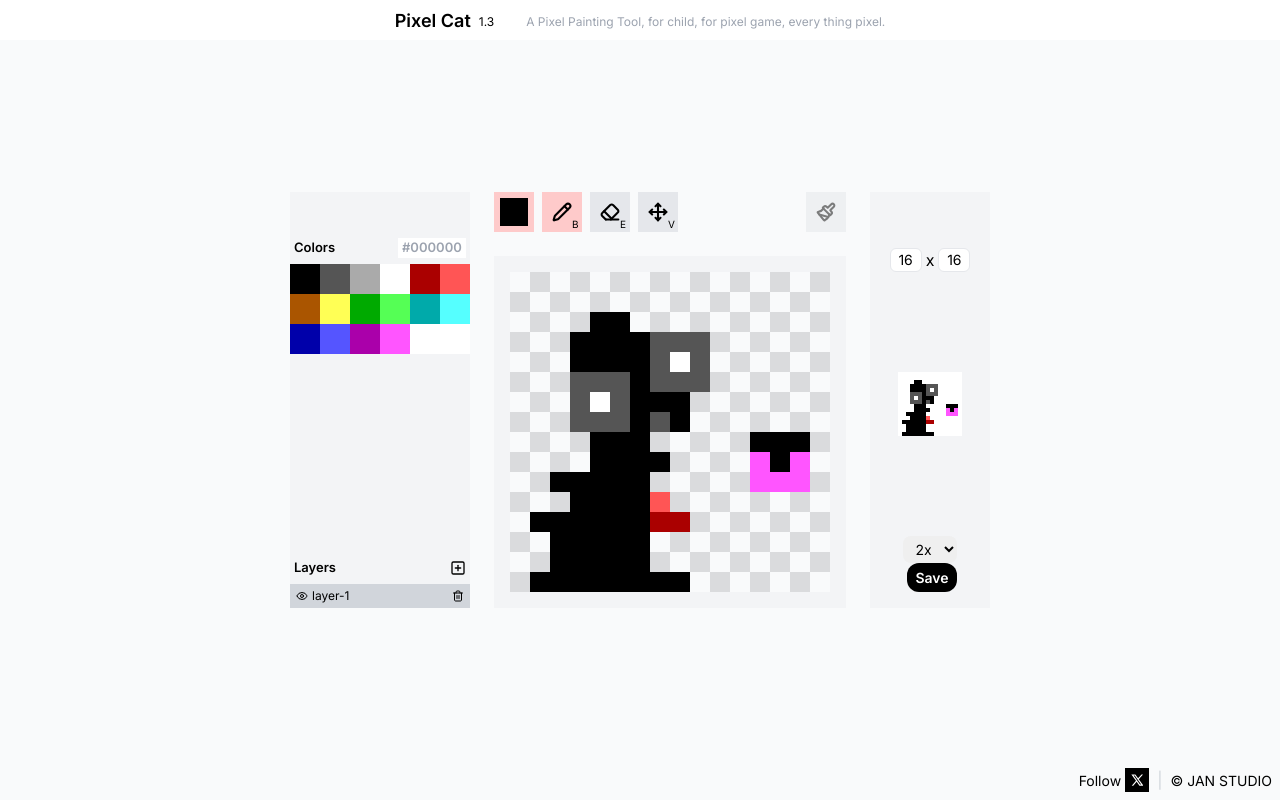
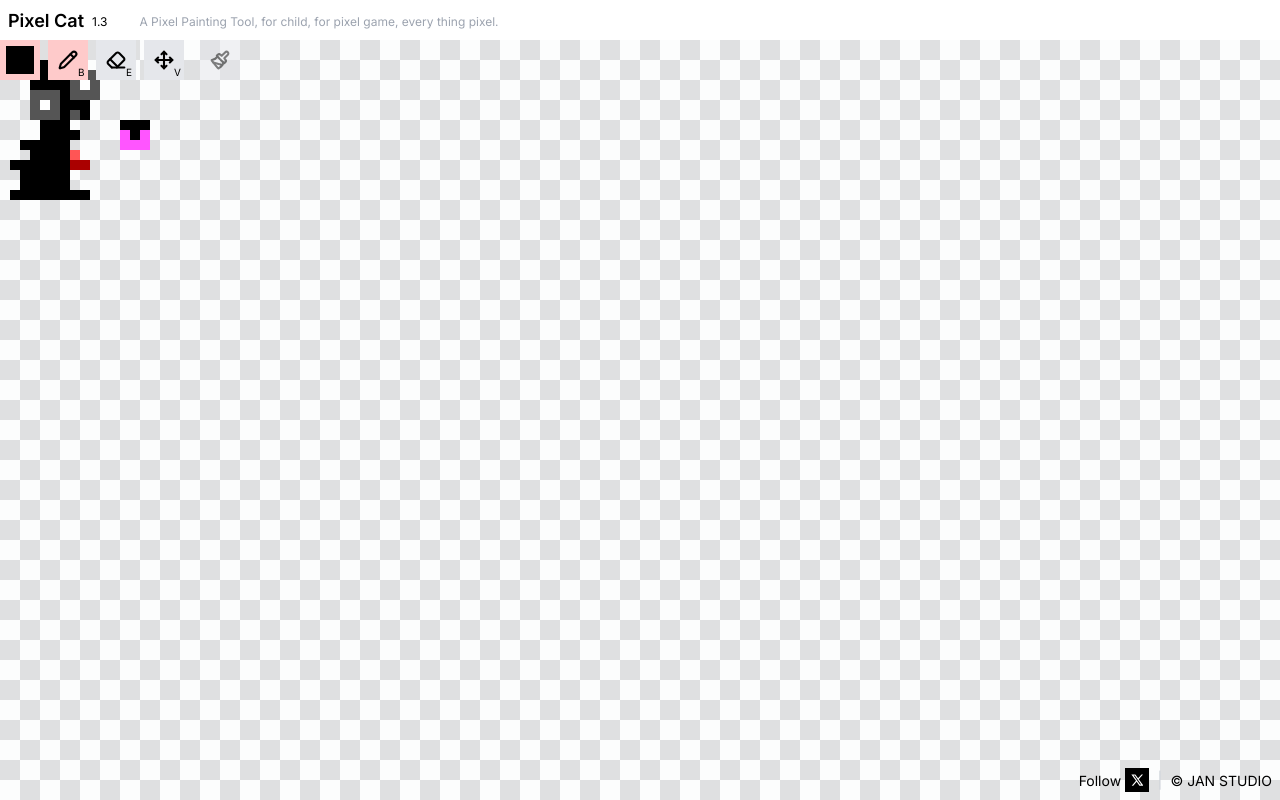
Before and after one commit to qilei0529/pixel-maker, a Next.js app: page / in a window 1280 px wide. Built offline with nearby package versions, Linux system fonts and the light colour scheme.

Commit message:
feat: make the canvas full screen

```diff
--- a/app/page.tsx
+++ b/app/page.tsx
@@ -6,7 +6,7 @@ export default function Home() {
   return (
     <main>
       <div className="absolute top-0 w-screen left-0 z-10 h-[40px] flex items-center p-2 space-x-2 bg-white">
-        <div className="flex-1 space-x-2 flex flex-row items-center justify-center">
+        <div className="flex-1 space-x-2 flex flex-row items-center">
           <span className="text-[18px] font-semibold">Pixel Cat</span>
           <span className="text-[12px] mt-1">{version}</span>
           <span className="w-4"></span>
--- a/components/canvas/board_canvas.tsx
+++ b/components/canvas/board_canvas.tsx
@@ -7,14 +7,16 @@ export default function BoardCanvas({
   pixelSize,
   layer,
   layers,
-  offset,
+  moveOffset,
+  viewOffset,
   onDraw,
   onDrawEnd,
   onMove,
   onMoveEnd,
 }: {
   size: { width: number; height: number }
-  offset: { x: number; y: number }
+  moveOffset: { x: number; y: number }
+  viewOffset: { x: number; y: number }
   pixels: any[]
   layer: number
   layers: any[]
@@ -24,13 +26,27 @@ export default function BoardCanvas({
   onMove?: (size: { width: number; height: number }) => void
   onMoveEnd?: (size: { width: number; height: number }) => void
 }) {
-  const canvasWidth = size.width * pixelSize
-  const canvasHeight = size.height * pixelSize
+  const screenSize = useMemo(() => {
+    return {
+      width: size.width * 20,
+      height: size.height * 20,
+    }
+  }, [size])
 
-  const getGridColor = (color: string, index: number) => {
+  const viewPixelSize = 20
+
+  const viewSize = useMemo(() => {
+    return {
+      width: Math.floor(screenSize.width / viewPixelSize),
+      height: Math.floor(screenSize.height / viewPixelSize),
+    }
+  }, [screenSize])
+
+  const getGridColor = (color: string, index: number, x: number, y: number) => {
     // reduce clear color for grid shadow display
-    const d = Math.floor(index / size.width)
-    if ((index + d) % 2 === 1) {
+    let isGray = true
+    isGray = (x + y) % 2 == 0
+    if (isGray) {
       return "rgba(0,0,0,.1)"
     }
     return "rgba(255,255,255,0.5)"
@@ -49,8 +65,8 @@ export default function BoardCanvas({
 
   const boardPixels = useMemo(() => {
     let newPixels: { x: number; y: number }[] = []
-    for (let y = 0; y < size.height; y++) {
-      for (let x = 0; x < size.width; x++) {
+    for (let y = 0; y < viewSize.height; y++) {
+      for (let x = 0; x < viewSize.width; x++) {
         newPixels.push({
           x,
           y,
@@ -58,7 +74,7 @@ export default function BoardCanvas({
       }
     }
     return newPixels
-  }, [size])
+  }, [viewSize])
 
   const layerVos = useMemo(() => {
     let vos: any = {}
@@ -70,21 +86,28 @@ export default function BoardCanvas({
 
   return (
     <Stage
-      className="select-none flex items-center justify-center min-w-[320px] min-h-[320px]"
-      width={canvasWidth}
-      height={canvasHeight}
+      className="board-canvas relative select-none flex items-center justify-center min-w-[320px] min-h-[320px]"
+      width={screenSize.width}
+      height={screenSize.height}
       onMouseMove={(e, size) => onMove?.(size)}
       onMouseMoveEnd={(e, size) => onMoveEnd?.(size)}
+      onMouseDraw={(e, touch: RectTouchEvent) => {
+        const pixel = {
+          x: Math.floor(touch.x / pixelSize),
+          y: Math.floor(touch.y / pixelSize),
+        }
+        onDraw?.(event, { ...touch, x: pixel.x, y: pixel.y })
+      }}
     >
       <Layer>
         {boardPixels.map((pixel, index) => (
           <Rect
             key={index}
-            x={pixel.x * pixelSize}
-            y={pixel.y * pixelSize}
-            width={pixelSize}
-            height={pixelSize}
-            fill={getGridColor("clear", index)}
+            x={pixel.x * viewPixelSize}
+            y={pixel.y * viewPixelSize}
+            width={viewPixelSize}
+            height={viewPixelSize}
+            fill={getGridColor("clear", index, pixel.x, pixel.y)}
             onMouseDown={(event, touch) =>
               onDraw?.(event, { ...touch, x: pixel.x, y: pixel.y })
             }
@@ -104,8 +127,10 @@ export default function BoardCanvas({
         {pixels.map((pixel, index) => {
           let curLayer = layer === pixel.layer
 
-          let x = (pixel.x + (curLayer ? offset.x : 0)) * pixelSize
-          let y = (pixel.y + (curLayer ? offset.y : 0)) * pixelSize
+          let x =
+            (pixel.x + (curLayer ? moveOffset.x : 0) + viewOffset.x) * pixelSize
+          let y =
+            (pixel.y + (curLayer ? moveOffset.y : 0) + viewOffset.y) * pixelSize
 
           // check curLayer ishide
           let layerItem = layerVos[pixel.layer]
--- a/components/canvas/layout.tsx
+++ b/components/canvas/layout.tsx
@@ -1,4 +1,4 @@
-import { useMemo } from "react"
+import { FC, ReactNode, useMemo } from "react"
 
 export default function Layout({
   size,
@@ -17,7 +17,6 @@ export default function Layout({
   sider?: any
   rightPanel?: any
 }) {
-  let sizeBarWidth = 180
   const boardSize = useMemo(() => {
     let width = Math.max(size.width, size.height) * pixelSize
     if (width > 640) {
@@ -28,16 +27,27 @@ export default function Layout({
     }
     return width
   }, [size])
+
   //
   return (
+    <div className="relative h-full w-full flex flex-col justify-center">
+      <div className="h-[40px]"></div>
+      <div className="flex-1">{content}</div>
+      <div className="absolute top-[40px] left-0 z-50">
+        <div className="flex flex-row space-x-2">{header}</div>
+      </div>
+    </div>
+  )
+  return (
     <div className="relative overflow-auto">
+      {/* header */}
       <div className="flex flex-row">
         <div className="sm:w-[180px]"></div>
         <div className="sm:w-[24px]"></div>
         <div className="">
           <div className="flex flex-row space-x-2">{header}</div>
           <div className="h-4 sm:h-6"></div>
-          <div className="p-4 bg-gray-100">{content}</div>
+          <div className="p-4 bg-gray-100">{}</div>
         </div>
         <div className="sm:w-[24px]"></div>
         <div className="sm:w-[120px]"></div>
--- a/components/canvas/my_canvas.tsx
+++ b/components/canvas/my_canvas.tsx
@@ -17,6 +17,7 @@ export const Stage = forwardRef(
       className,
       onMouseMove,
       onMouseMoveEnd,
+      onMouseDraw,
     }: {
       width: number
       height: number
@@ -29,6 +30,10 @@ export const Stage = forwardRef(
       onMouseMoveEnd?: (
         event: MouseEvent,
         size: { width: number; height: number }
+      ) => void
+      onMouseDraw?: (
+        event: MouseEvent,
+        touch: { x: number; y: number; type?: string; button?: number }
       ) => void
     },
     ref: any
@@ -146,23 +151,23 @@ export const Stage = forwardRef(
         pos: RectTouchEvent
       ) => {
         let events = eventRef.current[type] ?? []
-        events.forEach((item: { rect: any; handle: any }, index: number) => {
-          const { rect, handle } = item
-          if (rect && handle) {
-            if (
-              isInsideRect(
-                pos.x,
-                pos.y,
-                rect.x,
-                rect.y,
-                rect.width,
-                rect.height
-              )
-            ) {
-              handle(event, pos)
-            }
-          }
-        })
+        // events.forEach((item: { rect: any; handle: any }, index: number) => {
+        //   const { rect, handle } = item
+        //   if (rect && handle) {
+        //     if (
+        //       isInsideRect(
+        //         pos.x,
+        //         pos.y,
+        //         rect.x,
+        //         rect.y,
+        //         rect.width,
+        //         rect.height
+        //       )
+        //     ) {
+        //       handle(event, pos)
+        //     }
+        //   }
+        // })
       }
 
       const getPosition = (event: MouseEvent & TouchEvent) => {
@@ -228,6 +233,7 @@ export const Stage = forwardRef(
           type,
           button,
         })
+
         setLogger({
           event: "move",
           type,
@@ -242,12 +248,24 @@ export const Stage = forwardRef(
             height: y - size.height,
           })
         }
+
+        if (onMouseDraw) {
+          // let size = touchMoveRef.current ?? { width: 0, height: 0 }
+          onMouseDraw?.(event, { x, y, type, button })
+        }
       }
 
       const handleClick = (event: MouseEvent & TouchEvent) => {
         touchRef.current = false
         const { x, y } = getPosition(event)
         checkEvent(event, "onClick", { x, y })
+
+        const type = touchTypeRef.current.type
+        const button = touchTypeRef.current.button
+
+        if (onMouseDraw) {
+          onMouseDraw?.(event, { x, y, type, button })
+        }
       }
       const handleCancel = (event: MouseEvent & TouchEvent) => {
         touchRef.current = false
--- a/components/canvas/the_canvas.tsx
+++ b/components/canvas/the_canvas.tsx
@@ -36,11 +36,12 @@ export const PixelCanvas = () => {
   const moveLayer = useDataStore((state) => state.moveLayer)
   const removeLayer = useDataStore((state) => state.removeLayer)
 
+  // MARK: init data
   useEffect(() => {
-    console.log("init Data")
     const data = getData()
     setPixels(data)
-  }, [pixelSize, size, getData])
+    setPixelSize(10)
+  }, [pixelSize, size, getData, setPixelSize])
 
   useEffect(() => {
     setPixels(
@@ -49,14 +50,14 @@ export const PixelCanvas = () => {
         .sort((a, b) => a.layer - b.layer)
     )
   }, [pixelMap])
-
   const clearAll = () => {
     clearData()
   }
 
   let [curColor, setColor] = useState("black")
   let [tool, setTool] = useState<string>("Pen")
-  let [offset, setOffset] = useState({ x: 0, y: 0 })
+  let [moveOffset, setMoveOffset] = useState({ x: 0, y: 0 })
+  let [viewOffset, setViewOffset] = useState({ x: 0, y: 0 })
 
   const handleDraw = (event: Event, touch: RectTouchEvent) => {
     if (tool === "Pen" || tool == "Eraser") {
@@ -77,16 +78,28 @@ export const PixelCanvas = () => {
     }
     let x = Math.floor(size.width / pixelSize)
     let y = Math.floor(size.height / pixelSize)
-    setOffset({ x, y })
+    setMoveOffset({ x, y })
   }
 
   const handleMoveEnd = (size: { width: number; height: number }) => {
     if (tool !== "Move") {
       return
     }
-    setPixels(movePixels({ x: offset.x, y: offset.y }, layer))
-    setOffset({ x: 0, y: 0 })
+    setPixels(movePixels({ x: moveOffset.x, y: moveOffset.y }, layer))
+    setMoveOffset({ x: 0, y: 0 })
   }
+
+  const [viewSize, setViewSize] = useState({ width: 0, height: 0 })
+
+  useEffect(() => {
+    const width = window.innerWidth
+    const height = window.innerHeight - 40
+    const grid = 20
+    setViewSize({
+      width: Math.floor(width / grid),
+      height: Math.floor(height / grid),
+    })
+  }, [])
 
   const updateSize = ({
     width,
@@ -100,17 +113,19 @@ export const PixelCanvas = () => {
 
     let d = Math.max(width ?? 0, height ?? 0)
 
-    if (d > 40) {
-      setPixelSize(6)
-    } else if (d > 24) {
-      setPixelSize(10)
-    } else if (d > 20) {
-      setPixelSize(14)
-    } else if (d > 15) {
-      setPixelSize(20)
-    } else {
-      setPixelSize(20)
-    }
+    setPixelSize(10)
+
+    // if (d > 40) {
+    //   setPixelSize(6)
+    // } else if (d > 24) {
+    //   setPixelSize(10)
+    // } else if (d > 20) {
+    //   setPixelSize(14)
+    // } else if (d > 15) {
+    //   setPixelSize(20)
+    // } else {
+    //   setPixelSize(20)
+    // }
 
     let limit = (v: number) => {
       return Math.max(0, Math.min(64, v))
@@ -137,8 +152,9 @@ export const PixelCanvas = () => {
 
   let content = (
     <BoardCanvas
-      size={size}
-      offset={offset}
+      size={viewSize}
+      moveOffset={moveOffset}
+      viewOffset={viewOffset}
       pixels={pixels}
       layer={layer}
       layers={layers}
@@ -203,8 +219,6 @@ export const PixelCanvas = () => {
       pixelSize={pixelSize}
       header={header}
       content={content}
-      sider={sider}
-      rightPanel={rightPanel}
     />
   )
 }
@@ -227,30 +241,6 @@ function ParseCanvas() {
 
               // 设置图片 URL 到 state 以便展示图片
               setImageSrc(imageUrl)
-
-              // const img = new Image()
-              // img.onload = () => {
-              //   // 图片加载后获取像素信息
-              //   const canvas = document.createElement("canvas")
-              //   const context = canvas.getContext("2d")
-
-              //   if (context) {
-              //     canvas.width = img.width
-              //     canvas.height = img.height
-              //     context.drawImage(img, 0, 0)
-
-              //     // 提取像素信息
-              //     const imageData = context.getImageData(
-              //       0,
-              //       0,
-              //       img.width,
-              //       img.height
-              //     )
-              //     console.log("have imageData.data")
-              //     console.log(imageData.data) // 包含 RGBA 像素信息的数组
-              //   }
-              // }
-              // img.src = imageUrl
             }
           }
         }
```
